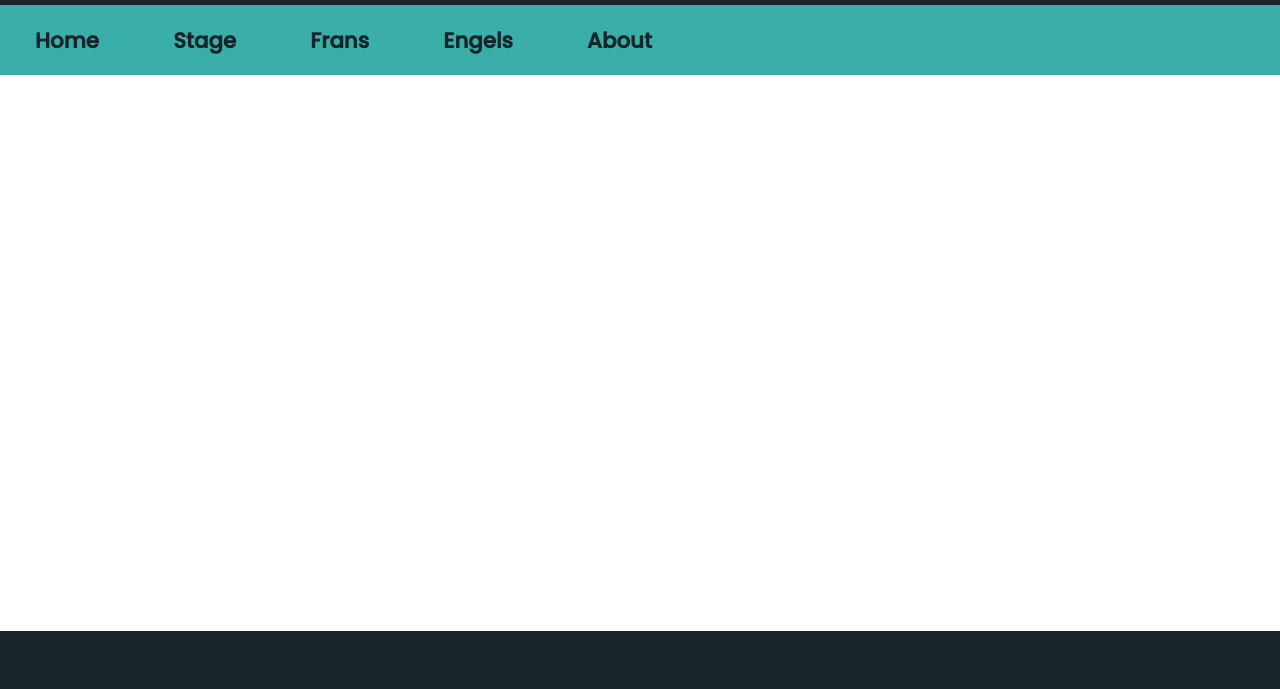
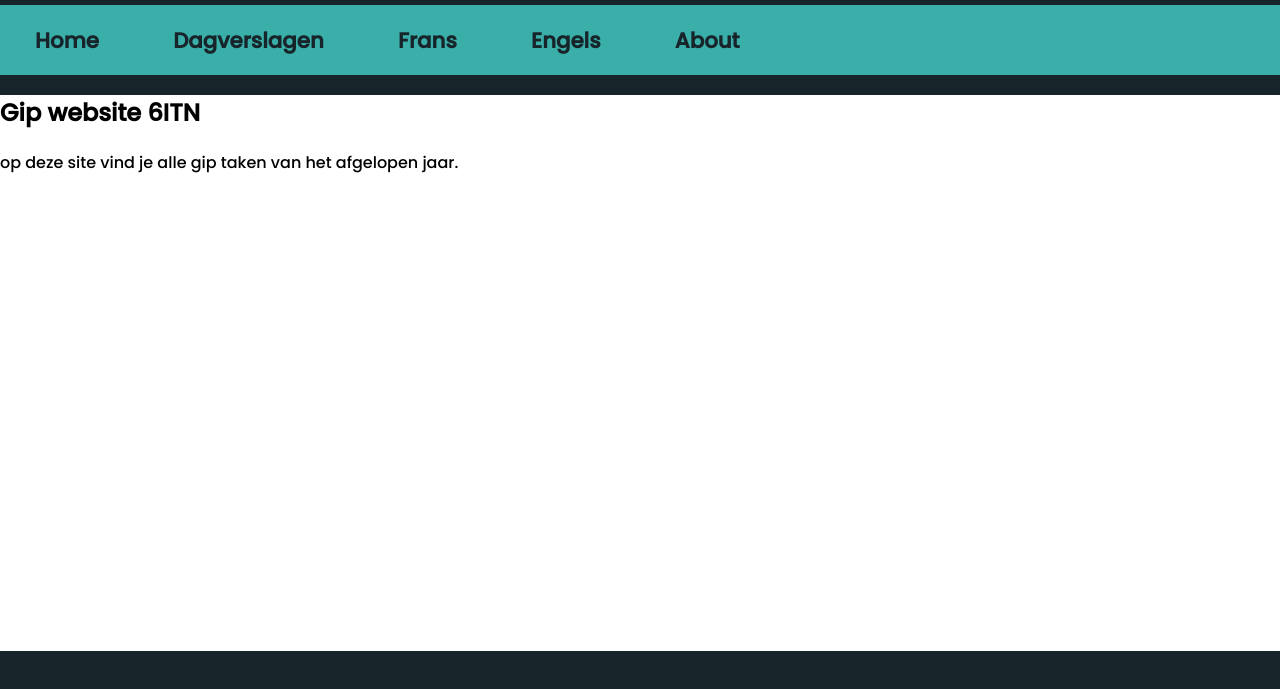
Before and after one commit to LennertL-immalle/GipWebsite, a plain HTML site: page index.html in a window 1280 px wide. Shown: the part 107-796 px from the top of the page. Drawn offline with Linux system fonts and the light colour scheme.

Commit message:
aanpassingen aan home pagina

```diff
--- a/index.html
+++ b/index.html
@@ -17,14 +17,15 @@
 
     <nav>
         <a href="index.html">Home</a>
-        <a href="index.html">Stage</a>
+        <a href="dagverslagen.html">Dagverslagen</a>
         <a href="frans.html">Frans</a>
         <a href="index.html">Engels</a>
         <a href="index.html">About</a>
     </nav>
 
     <article>
-
+        <h2>Gip website 6ITN</h2>
+        <p>op deze site vind je alle gip taken van het afgelopen jaar. </p>
     </article>
 </body>
 </html>
```
Also changed, not shown: frans.html (+3 -2 lines).
